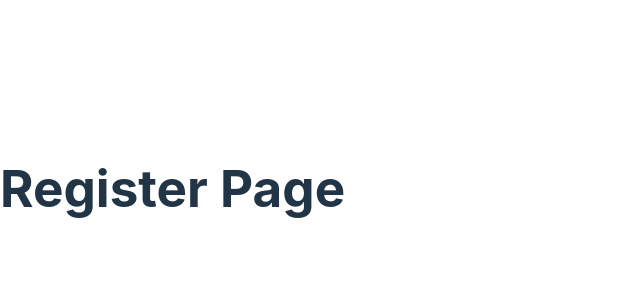
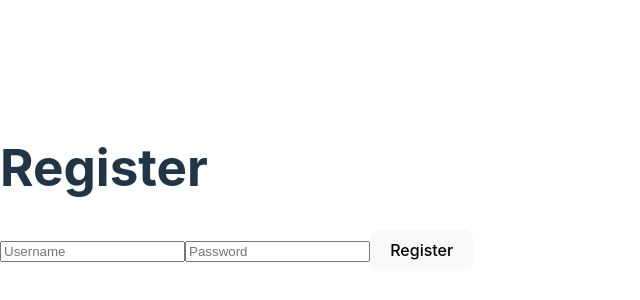
Before and after one commit to jonatangroncode/To-do-app, a React (Vite) app in the folder frontend/: page /register in a window 1280 px wide. Shown: the part 212-512 px from the top of the page, without its empty margins (0-640 px from the left). Built offline with nearby package versions, Linux system fonts and the light colour scheme.

Commit message:
Register page
feta:
-using axios post request  to create ney users
-validation
-error handeling
-directory to navigate to login if user is created

```diff
--- a/frontend/src/components/Register.jsx
+++ b/frontend/src/components/Register.jsx
@@ -1,9 +1,50 @@
-import React from "react";
+import React, { useState } from "react";
+import axios from "axios";
+import { useNavigate } from "react-router-dom";
 
 const Register = () => {
+  const [username, setUsername] = useState("");
+  const [password, setPassword] = useState("");
+  const [error, setError] = useState("");
+  const [success, setSuccess] = useState("");
+  const navigate = useNavigate();
+
+  const handleRegister = async (e) => {
+    e.preventDefault();
+    try {
+      const response = await axios.post("http://localhost:3000/api/auth/register", {
+        username,
+        password,
+      });
+      setSuccess("Registration successful! Redirecting to login...");
+      setTimeout(() => {
+        navigate("/");
+      }, 2000);
+    } catch (err) {
+      setError("Failed to register. Please try again.");
+    }
+  };
+
   return (
     <div>
-      <h1>Register Page</h1>
+      <h1>Register</h1>
+      <form onSubmit={handleRegister}>
+        <input
+          type="text"
+          placeholder="Username"
+          value={username}
+          onChange={(e) => setUsername(e.target.value)}
+        />
+        <input
+          type="password"
+          placeholder="Password"
+          value={password}
+          onChange={(e) => setPassword(e.target.value)}
+        />
+        <button type="submit">Register</button>
+      </form>
+      {error && <p style={{ color: "red" }}>{error}</p>}
+      {success && <p style={{ color: "green" }}>{success}</p>}
     </div>
   );
 };
```
Also changed, not shown: 1 other file (tests, documents, lock files or other folders).
